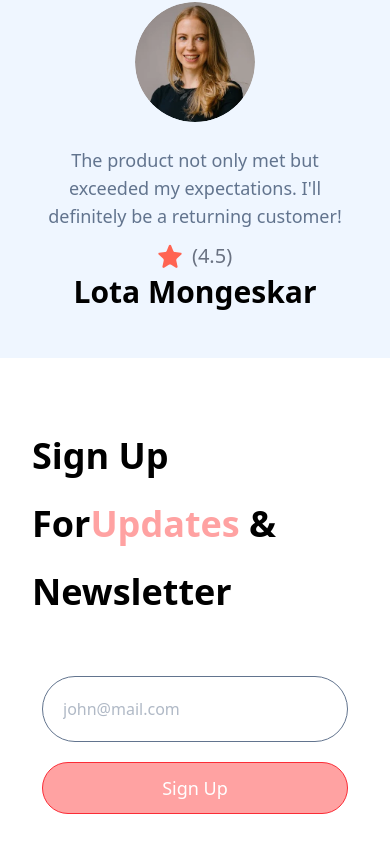
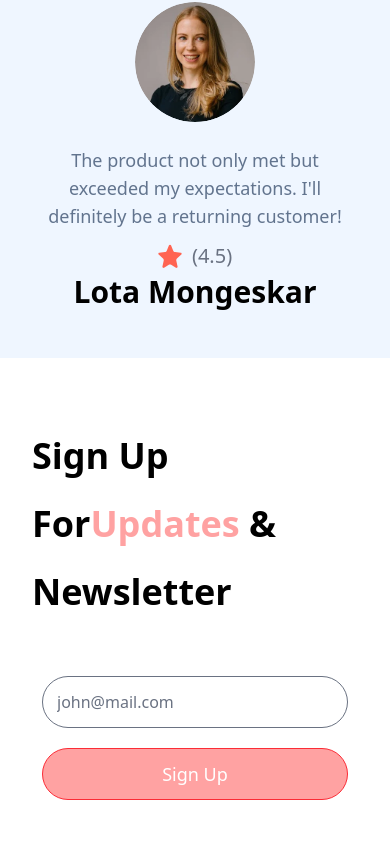
Before and after one commit to RusithHansana/nike-landing-page, a React (Vite) app: page / in a window 390 px wide. Shown: the part 7897-8749 px from the top of the page. Built offline with nearby package versions, Linux system fonts and the light colour scheme.

Commit message:
fix: update input class for responsive styling in Subscribe component

```diff
--- a/src/sections/Subscribe.jsx
+++ b/src/sections/Subscribe.jsx
@@ -15,7 +15,7 @@ const Subscribe = () => {
                 <input
                     type="email"
                     placeholder="john@mail.com"
-                    className="input"
+                    className="max-sm:w-full sm:flex-1 leading-2 placeholder:text-gray-500 outline-red-500 border border-gray-500 rounded-full p-3.5 "
                 />
                 <div className="flex max-sm:justify-end items-center max-sm:w-full">
                     <Button label="Sign Up" fullWidth={true} />
```
